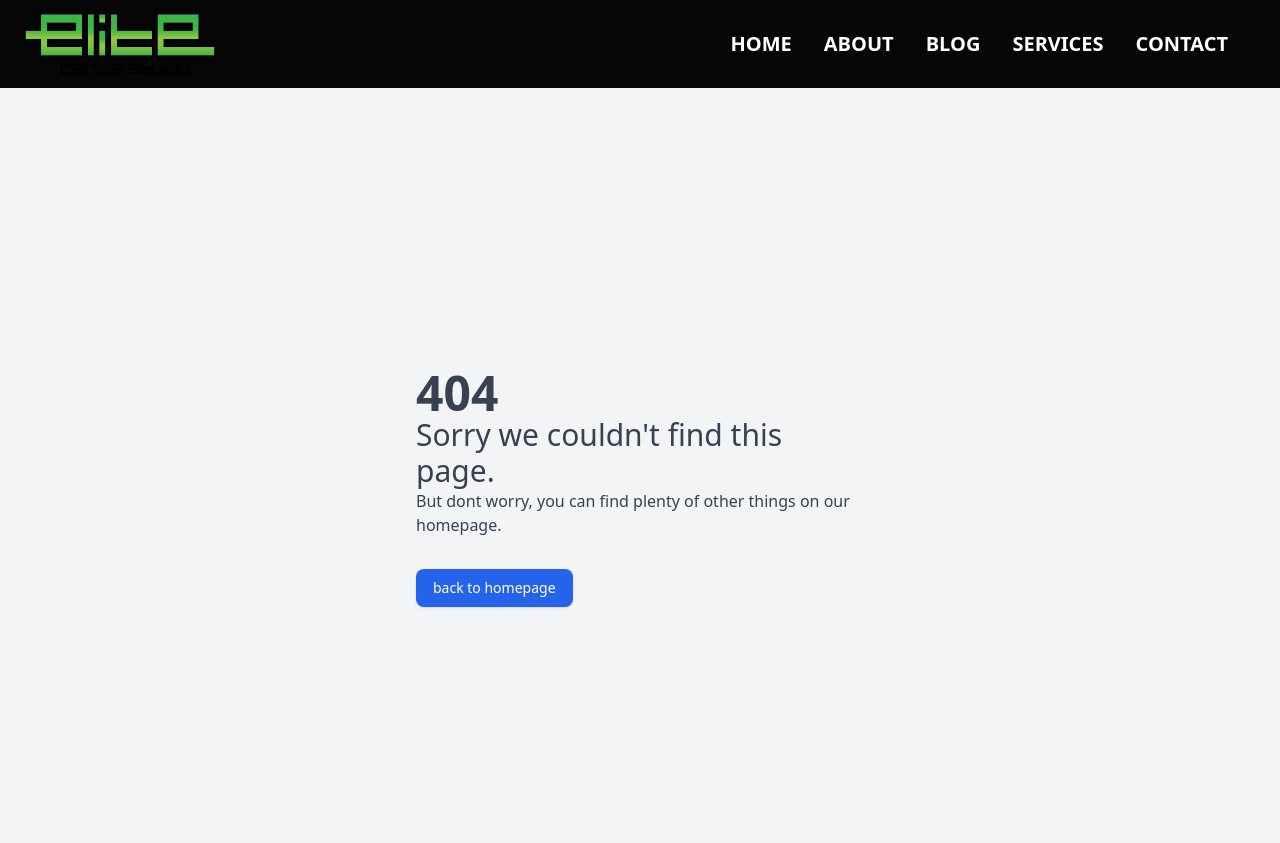
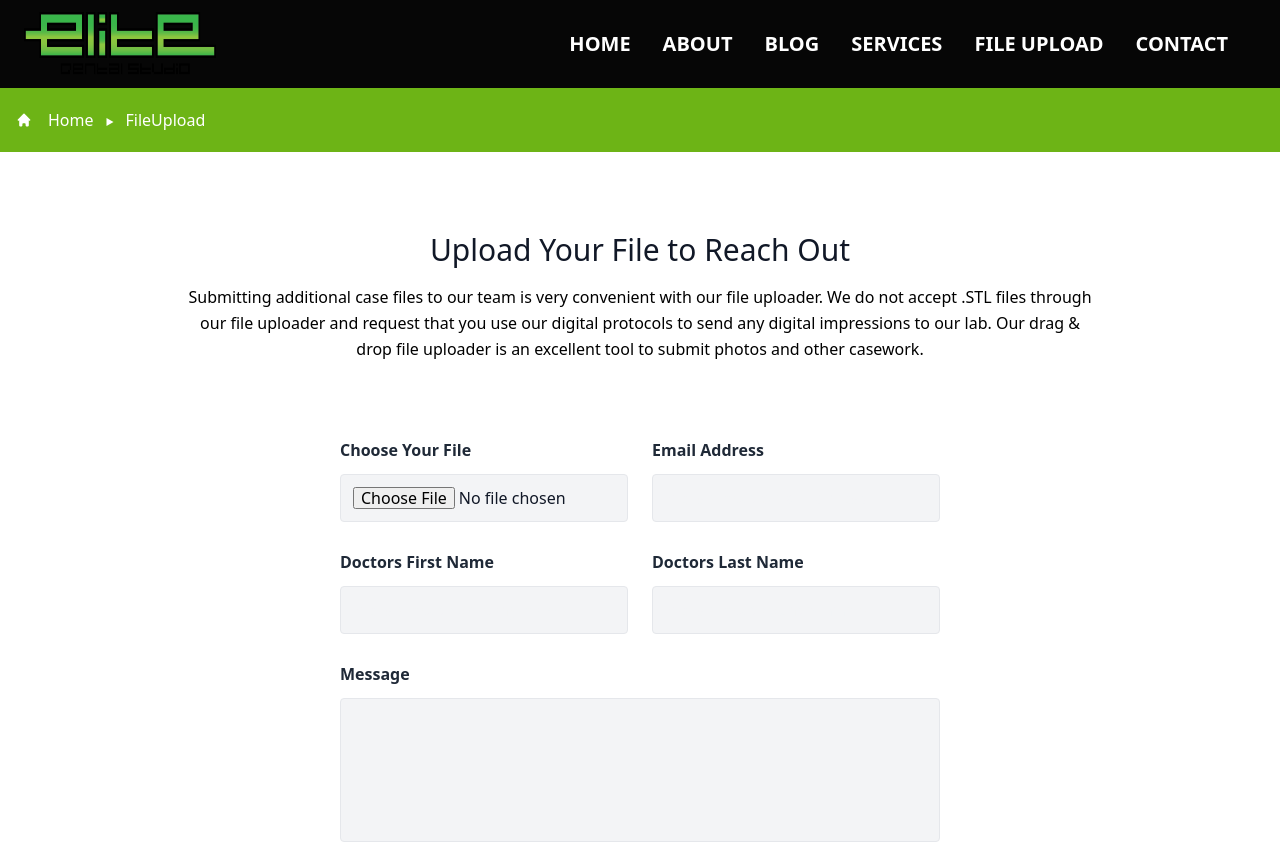
Before and after one commit to ashikurrahmans/elite-dental-studio, a React (Create React App) app: page /fileupload in a window 1280 px wide. Shown: the top 843 px of the page. Built offline with nearby package versions, Linux system fonts and the light colour scheme; no server answers.

Commit message:
file upload menu

```diff
--- a/src/App.js
+++ b/src/App.js
@@ -9,6 +9,7 @@ import Footer from "./Components/Footer/Footer";
 import ServiceSingle from "./Components/Services/ServiceSingle";
 import Blogs from "./Components/Blog/Blogs";
 import SingleBlog from "./Components/Blog/SingleBlog";
+import FileUpload from "./Components/FileUpload/FileUpload";
 
 function App() {
   return (
@@ -28,6 +29,7 @@ function App() {
           element={<ServiceSingle></ServiceSingle>}
         ></Route>
         <Route path="/services" element={<Services></Services>}></Route>
+        <Route path="/fileupload" element={<FileUpload></FileUpload>}></Route>
         <Route path="/contact" element={<Contact></Contact>}></Route>
         <Route path="*" element={<NotFound></NotFound>}></Route>
       </Routes>
--- a/src/Components/Blog/Tags/BlogTags.js
+++ b/src/Components/Blog/Tags/BlogTags.js
@@ -1,54 +1,24 @@
 import React from "react";
-// import { useState } from "react";
-// import { useEffect } from "react";
+import { allContext } from "../../../ContextApi/ContentProvider";
+import { useContext } from "react";
 import { Link } from "react-router-dom";
 
 const BlogCategory = () => {
-  // const [blogs, setBlog] = useState([null]);
-
-  // useEffect(() => {
-  //   fetch("http://localhost:1337/api/blogs?populate=*")
-  //     .then((res) => res.json())
-  //     .then((data) => {
-  //       setBlog(data);
-  //     });
-  // });
-
+  const { blogs } = useContext(allContext);
+  const tags = blogs?.attributes?.tags.split(",");
   return (
     <>
-      <div
-      // className={`description?.length >= 50 ? "pb-4 md:flex-none sm:flex-none" : "md:flex-none sm:flex-none" `}
-      >
-        <Link
-          to="#"
-          className="text-black text-xs bg-[#f0f0f0] hover:bg-[#E6E6E6] rounded-full p-1 mx-1"
-        >
-          Technology
-        </Link>
-        <Link
-          to="#"
-          className="text-black text-xs bg-[#f0f0f0] hover:bg-[#E6E6E6] rounded-full p-1 mx-1"
-        >
-          Technology
-        </Link>
-        <Link
-          to="#"
-          className="text-black text-xs bg-[#f0f0f0] hover:bg-[#E6E6E6] rounded-full p-1 mx-1"
-        >
-          Technology
-        </Link>
-        <Link
-          to="#"
-          className="text-black text-xs bg-[#f0f0f0] hover:bg-[#E6E6E6] rounded-full p-1 mx-1"
-        >
-          Technology
-        </Link>
-        <Link
-          to="#"
-          className="text-black text-xs bg-[#f0f0f0] hover:bg-[#E6E6E6] rounded-full p-1 mx-1"
-        >
-          Technology
-        </Link>
+      <div>
+        {tags?.length > 0 &&
+          tags.map((tag, i) => (
+            <Link
+              key={i}
+              to="#"
+              className="text-black text-xs bg-[#f0f0f0] hover:bg-[#E6E6E6] rounded-full p-1 mx-1"
+            >
+              {tag}
+            </Link>
+          ))}
       </div>
     </>
   );
--- a/src/Components/Blog/shred/SingleBlogCategories.js
+++ b/src/Components/Blog/shred/SingleBlogCategories.js
@@ -24,7 +24,7 @@ const SingleBlogCategories = () => {
           className="wow fadeInUp mb-8 flex flex-wrap items-center md:mb-0 gap-2"
           data-wow-delay=".1s"
         >
-          {categories}
+          Categories : {categories}
         </div>
       </div>
     </>
--- /dev/null
+++ b/src/Components/FileUpload/FileUpload.js
@@ -0,0 +1,27 @@
+import React from "react";
+import BredCumbs from "../Shared/BredCumbs";
+import FileUploadForm from "./FileUploadForm";
+
+const FileUpload = () => {
+  return (
+    <>
+      <BredCumbs home="Home" page="FileUpload" url="/fileupload"></BredCumbs>
+      <div className="flex flex-col text-center  mb-20 mt-20 w-9/12 mx-auto">
+        <h1 className="sm:text-3xl text-2xl font-medium title-font mb-4 text-gray-900">
+          Upload Your File to Reach Out
+        </h1>
+        <p className="leading-relaxed text-base ml-6 mr-6 mx-auto">
+          Submitting additional case files to our team is very convenient with
+          our file uploader. We do not accept .STL files through our file
+          uploader and request that you use our digital protocols to send any
+          digital impressions to our lab. Our drag & drop file uploader is an
+          excellent tool to submit photos and other casework.
+        </p>
+      </div>
+
+      <FileUploadForm></FileUploadForm>
+    </>
+  );
+};
+
+export default FileUpload;
--- /dev/null
+++ b/src/Components/FileUpload/FileUploadForm.js
@@ -0,0 +1,83 @@
+import React from "react";
+
+const FileUploadForm = () => {
+  return (
+    <>
+      <div class="w-full flex items-center justify-center my-12">
+        <div class=" bg-white dark:bg-gray-800  lg:px-28 px-8">
+          <div class="md:flex items-center">
+            <div class="md:w-72 flex flex-col">
+              <label class="text-base font-semibold leading-none text-gray-800 dark:text-white">
+                Choose Your File
+              </label>
+              <input
+                tabindex="0"
+                type="file"
+                class="text-base leading-none text-gray-900 p-3 focus:oultine-none focus:border-indigo-700 mt-4 bg-gray-100 border rounded border-gray-200 placeholder-gray-100"
+              />
+            </div>
+            <div class="md:w-72 flex flex-col md:ml-6 md:mt-0 mt-4">
+              <label class="text-base font-semibold leading-none text-gray-800 dark:text-white">
+                Email Address
+              </label>
+              <input
+                tabindex="0"
+                arial-label="Please input email address"
+                type="name"
+                class="text-base leading-none text-gray-900 p-3 focus:oultine-none focus:border-indigo-700 mt-4 bg-gray-100 border rounded border-gray-200 placeholder-gray-100"
+                placeholder="Please input email address"
+              />
+            </div>
+          </div>
+          <div class="md:flex items-center mt-8">
+            <div class="md:w-72 flex flex-col">
+              <label class="text-base font-semibold leading-none text-gray-800 dark:text-white">
+                Doctors First Name
+              </label>
+              <input
+                tabindex="0"
+                arial-label="Please input company name"
+                type="name"
+                class="text-base leading-none text-gray-900 p-3 focus:oultine-none focus:border-indigo-700 mt-4 bg-gray-100 border rounded border-gray-200 placeholder-gray-100"
+                placeholder="Please input company name"
+              />
+            </div>
+            <div class="md:w-72 flex flex-col md:ml-6 md:mt-0 mt-4">
+              <label class="text-base font-semibold leading-none text-gray-800 dark:text-white">
+                Doctors Last Name
+              </label>
+              <input
+                tabindex="0"
+                arial-label="Please input country name"
+                type="name"
+                class="text-base leading-none text-gray-900 p-3 focus:oultine-none focus:border-indigo-700 mt-4 bg-gray-100 border rounded border-gray-200 placeholder-gray-100"
+                placeholder="Please input country name"
+              />
+            </div>
+          </div>
+          <div>
+            <div class="w-full flex flex-col mt-8">
+              <label class="text-base font-semibold leading-none text-gray-800 dark:text-white">
+                Message
+              </label>
+              <textarea
+                tabindex="0"
+                aria-label="leave a message"
+                type="name"
+                class="h-36 text-base leading-none text-gray-900 p-3 focus:oultine-none focus:border-indigo-700 mt-4 bg-gray-100 border rounded border-gray-200 placeholder-gray-100 resize-none"
+              ></textarea>
+            </div>
+          </div>
+
+          <div class="flex items-center justify-center w-full">
+            <button class="mt-9 text-base font-semibold leading-none text-white py-4 px-10 bg-[#83cf25] rounded hover:bg-[#62ae05] focus:ring-2 focus:ring-offset-2 focus:bg-[#6DB417] focus:outline-none">
+              SUBMIT
+            </button>
+          </div>
+        </div>
+      </div>
+    </>
+  );
+};
+
+export default FileUploadForm;
--- a/src/Components/Menu/Menu.js
+++ b/src/Components/Menu/Menu.js
@@ -80,6 +80,17 @@ const Menu = () => {
               </li>
               <li className="nav-item">
                 <Link
+                  to="/fileupload"
+                  className="px-3 py-2 flex items-center text-xs uppercase font-bold leading-snug text-white hover:opacity-75"
+                >
+                  <i className="fab fa-facebook-square text-lg leading-lg  opacity-75"></i>
+                  <span className="ml-2 text-white text-xl font-bold ">
+                    File Upload
+                  </span>
+                </Link>
+              </li>
+              <li className="nav-item">
+                <Link
                   to="/contact"
                   className="px-3 py-2 flex items-center text-xs uppercase font-bold leading-snug text-white hover:opacity-75"
                 >
--- a/src/Components/Sidebars/PopularArticles.js
+++ b/src/Components/Sidebars/PopularArticles.js
@@ -5,9 +5,9 @@ import { allContext } from "./../../ContextApi/ContentProvider";
 
 const PopularArticles = () => {
   // Blog Context
-  const { blogs } = useContext(allContext);
   const { id } = useParams();
   const location = useLocation();
+  const { blogs } = useContext(allContext);
   const allBlog =
     location.pathname === "/blogs"
       ? blogs?.map((blog) => blog)
@@ -22,9 +22,10 @@ const PopularArticles = () => {
           {allBlog.length > 0 &&
             allBlog?.slice(0, 3).map((blog) => (
               <li
-                key={""}
+                key={blog?.id}
                 className="px-1 py-4 border-b border-t border-white hover:border-gray-200 transition duration-300"
               >
+                <span>
                   <Link
                     rel="noopener noreferrer"
                     to="#"
@@ -42,6 +43,7 @@ const PopularArticles = () => {
                       {blog && blog?.attributes?.authorName}
                     </Link>
                   </p>
+                </span>
               </li>
             ))}
         </ul>
```
Lines whose indentation alone changed are shown as unchanged.
